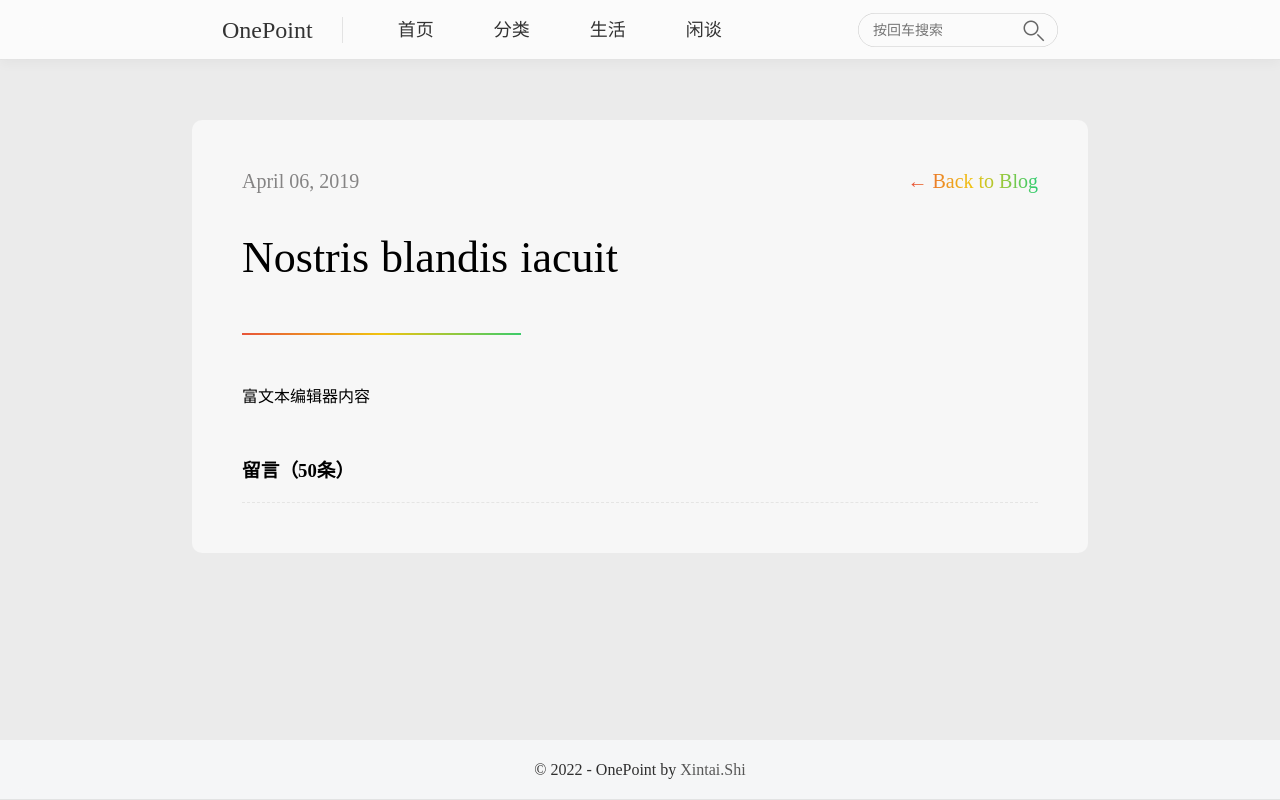
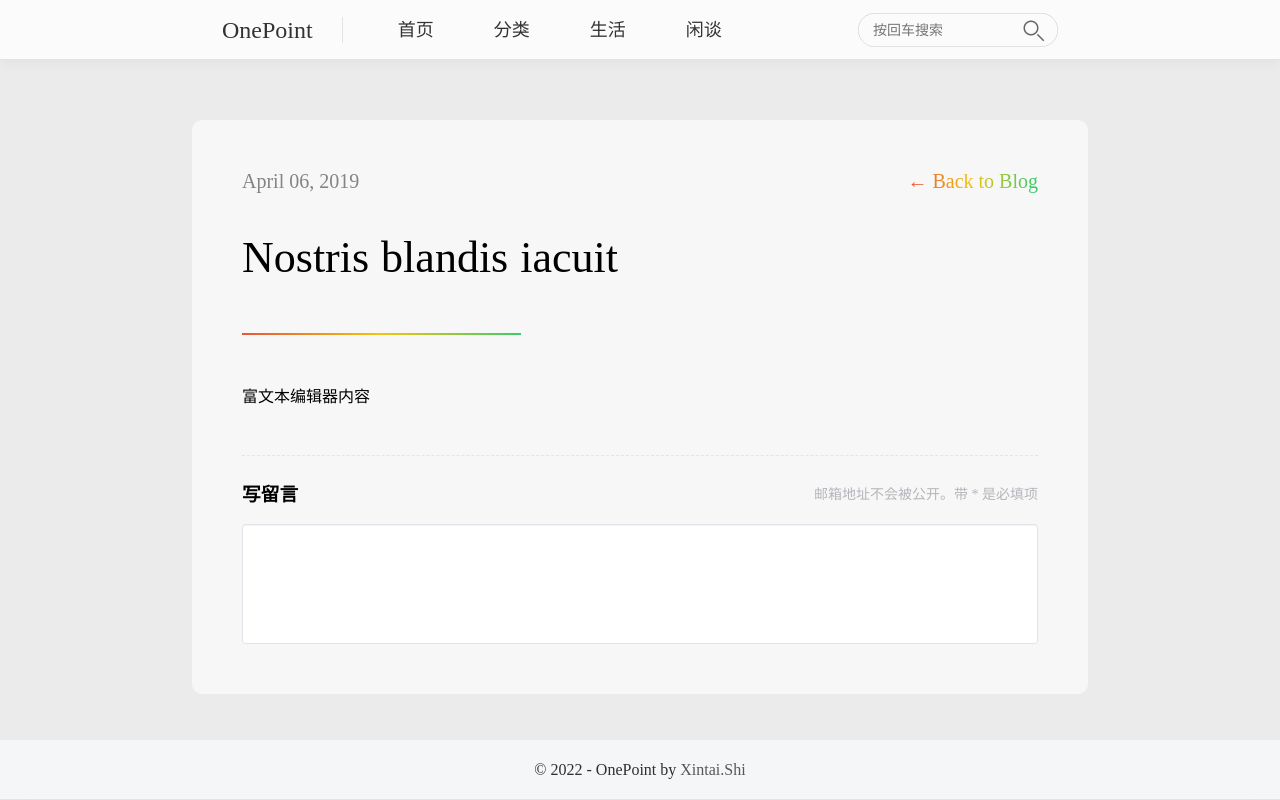
Before and after one commit to onepoint-vip/blog, a plain HTML site: page detail.html in a window 1280 px wide. Drawn offline with Linux system fonts and the light colour scheme.

Commit message:
add comment input

```diff
--- a/css/detail.css
+++ b/css/detail.css
@@ -2,13 +2,6 @@
     border-radius: 10px;
     background-color: #F7F7F7;
     padding: 50px;
-}
-
-.detail-card {
-    /* border-radius: 10px; */
-    /* background-color: pink; */
-
-    /* padding: 50px;    */
 }
 
 .detail-header {
@@ -61,14 +54,45 @@ h1 {
     margin-bottom: 48px;
 }
 
-.leave-msg {
-    background-color: #F7F7F7;
+.leave-msg-area-header {
+    display: flex;
+    margin-bottom: 20px;
+    height: 18px;
+    line-height: 18px;
+}
+
+.leave-msg-area-header-title {
+    flex: auto;
+}
+
+.leave-msg-area-header-desc {
+    display: flex;
+    justify-content: flex-end;
+    flex: auto;
+    font-size: 14px;
+    color: #B3B6BA;
 }
 
 .msg-split {
-    margin-top: 20px;
+    margin: 30px auto;
     border-top: 1px dashed #E5E5E4;
     border-left: none;
     border-right: none;
     border-bottom: none;
 }
+
+#comment {
+    display: block;
+    padding: 10px;
+    height: 120px;
+    width: 100%;
+    font-size: 14px;
+    line-height: 20px;
+    box-sizing: border-box;
+    border: 1px solid #e1e5e9;
+    border-radius: 3px;
+    box-shadow: inset 0 1px 1px rgb(0 0 0 / 5%);
+    outline: none;
+    resize: none;
+    color: #616569;
+}
--- a/detail.html
+++ b/detail.html
@@ -50,19 +50,33 @@
         </div>
 
         <h1>Nostris blandis iacuit</h1>
-        <hr class="title-split"/>
+        <hr class="title-split" />
 
         <div class="detail-content">富文本编辑器内容</div>
       </div>
 
-      <div class="leave-msg">
-          <h3>留言（50条）</h3>
-          <hr class="msg-split">
-          <div class="user-msg">
+      <hr class="msg-split" />
+      <div class="leave-msg-area">
+        <div class="leave-msg-area-header">
+          <div class="leave-msg-area-header-title">
+            <h3>写留言</h3>
+          </div>
 
+          <div class="leave-msg-area-header-desc">
+            <span>邮箱地址不会被公开。带 * 是必填项</span>
           </div>
+        </div>
+
+        <textarea
+          name="comment"
+          id="comment"
+          cols="30"
+          rows="10"
+          maxlength="65525"
+        ></textarea>
+
+        <div class="user-msg"></div>
       </div>
-
     </div>
 
     <footer>
```
